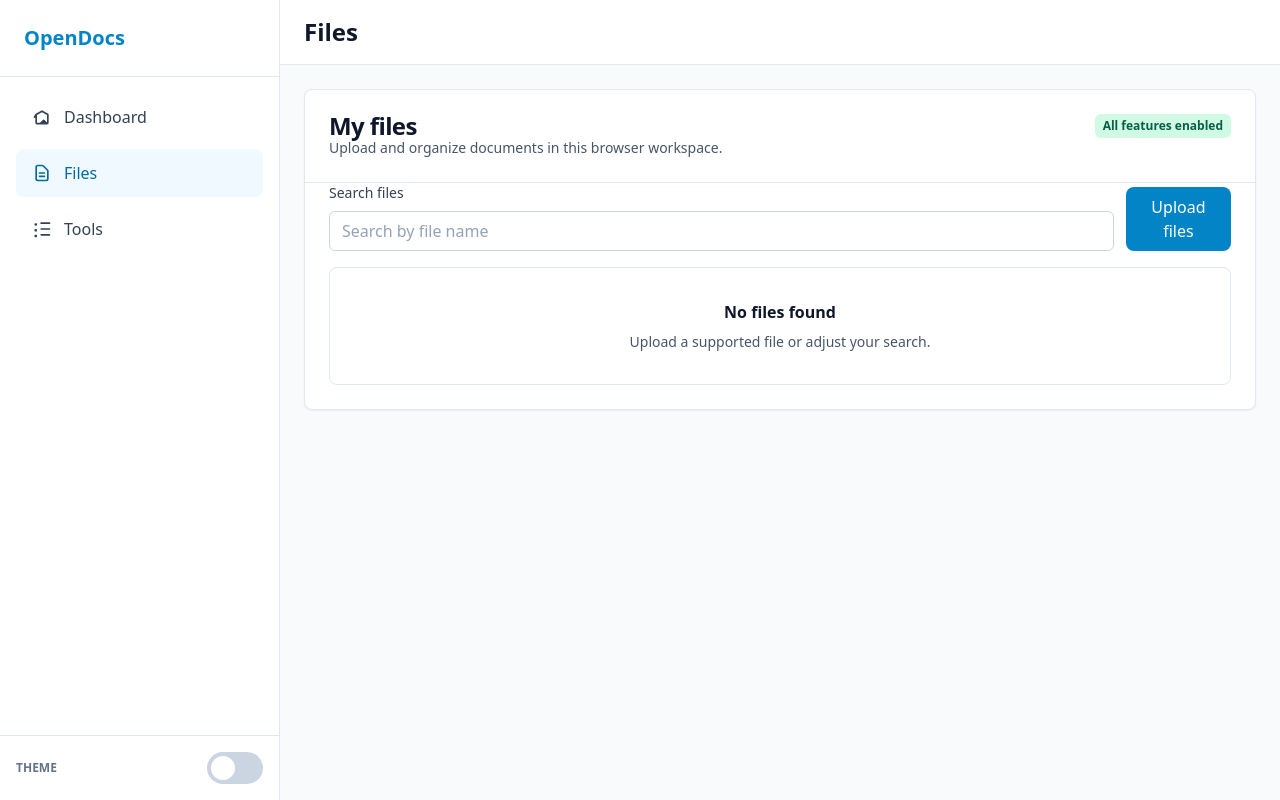
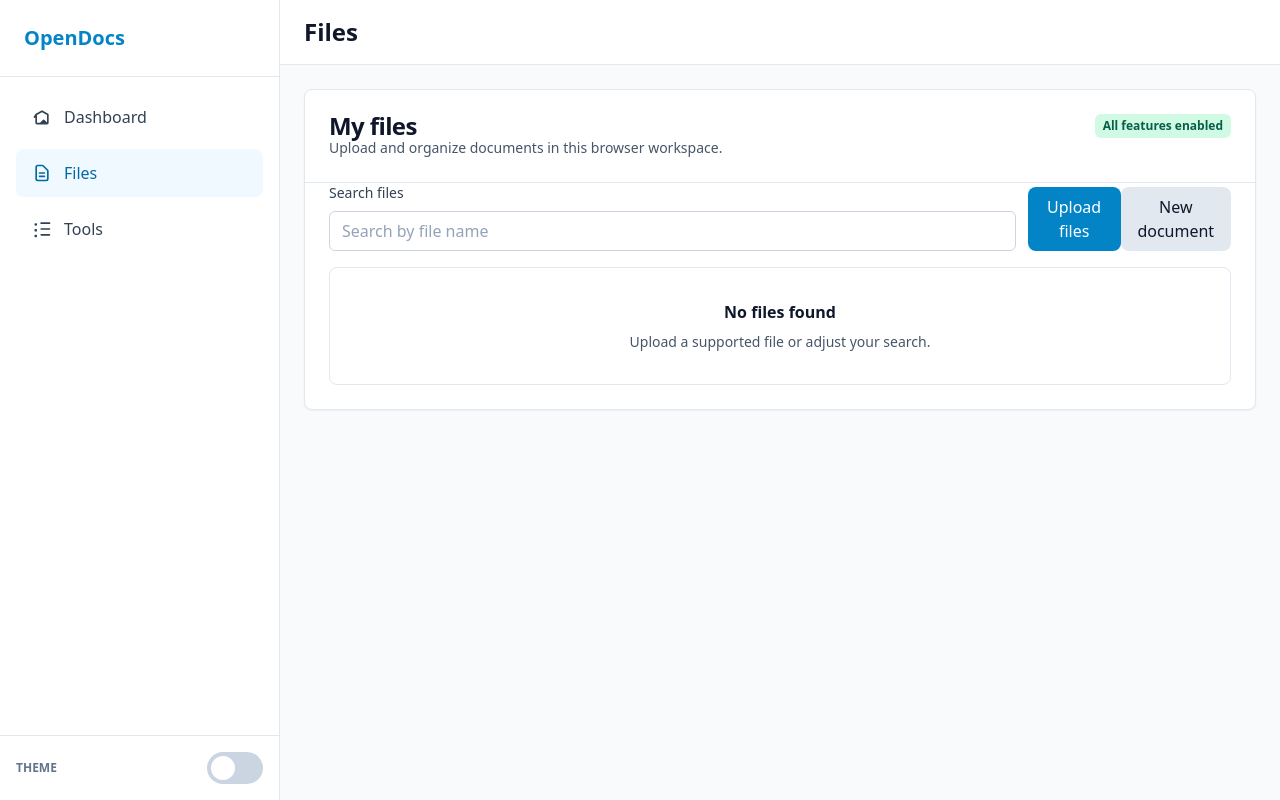
Before and after one commit to akash098p/OpenDocs-Studio, a React (Vite) app: page /files in a window 1280 px wide. Built offline with nearby package versions, Linux system fonts and the light colour scheme; the HTML template or start-up script is replaced by a standard one.

Commit message:
Adds new document creation from files page
Provides a convenient way to start a new empty document directly from the files page, generating a unique ID and timestamp-based name, and notifies the user upon successful creation.

```diff
--- a/src/pages/FilesPage.tsx
+++ b/src/pages/FilesPage.tsx
@@ -72,6 +72,27 @@ export const FilesPage: React.FC = () => {
     }
   }
 
+  const handleCreateDocument = () => {
+    const userId = crypto.randomUUID()
+    const now = new Date().toISOString()
+    const docName = `New Document-${Date.now().toString().slice(-6)}.txt`
+    addDocument({
+      id: crypto.randomUUID(),
+      name: docName,
+      type: 'txt',
+      size: 0,
+      createdAt: now,
+      updatedAt: now,
+      ownerId: userId,
+      shared: false,
+      views: 0,
+    })
+    addNotification({
+      type: 'success',
+      message: 'New document created. You can edit it now.',
+    })
+  }
+
   const handleDelete = (documentId: string) => {
     removeDocument(documentId)
     addNotification({
@@ -112,6 +133,9 @@ export const FilesPage: React.FC = () => {
                 />
                 <Button type="button" className="w-full md:w-auto" onClick={() => inputRef.current?.click()}>
                   Upload files
+                </Button>
+                <Button type="button" variant="secondary" className="w-full md:w-auto" onClick={handleCreateDocument}>
+                  New document
                 </Button>
               </div>
             </div>
```
